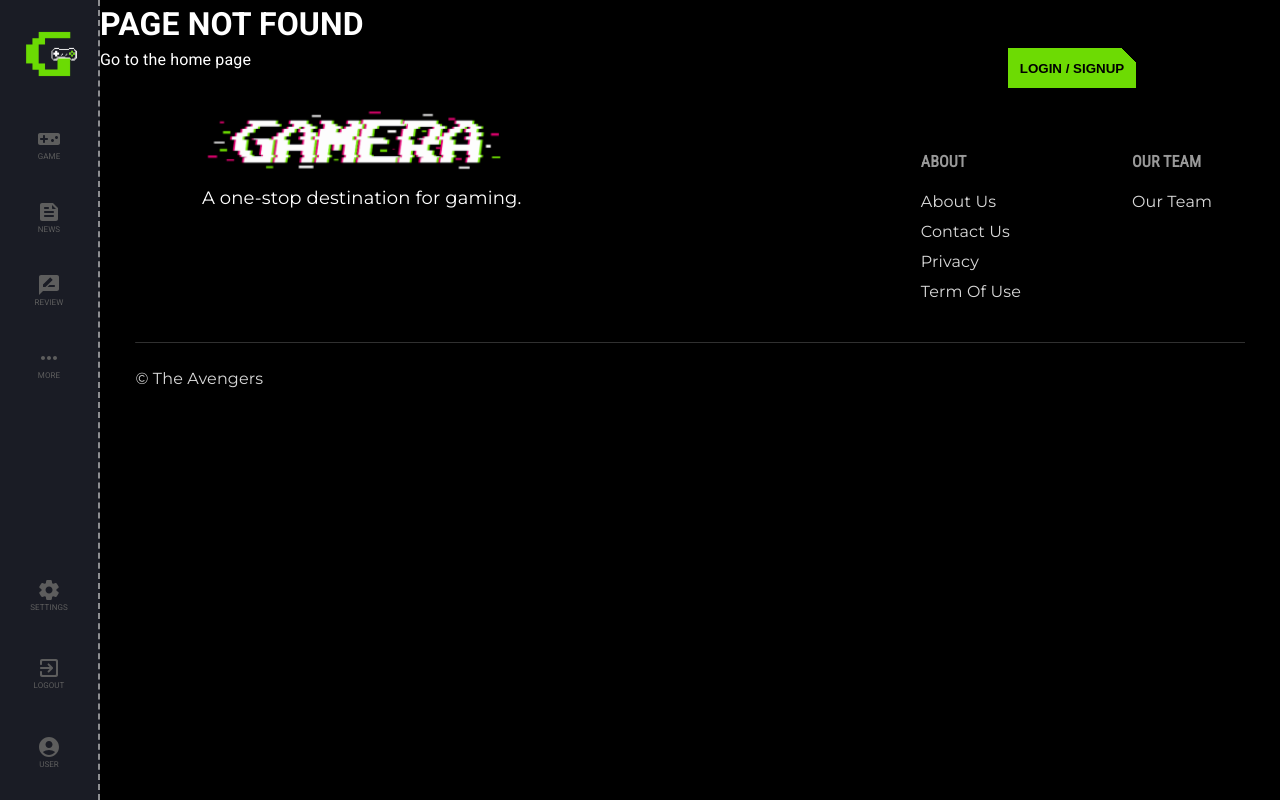
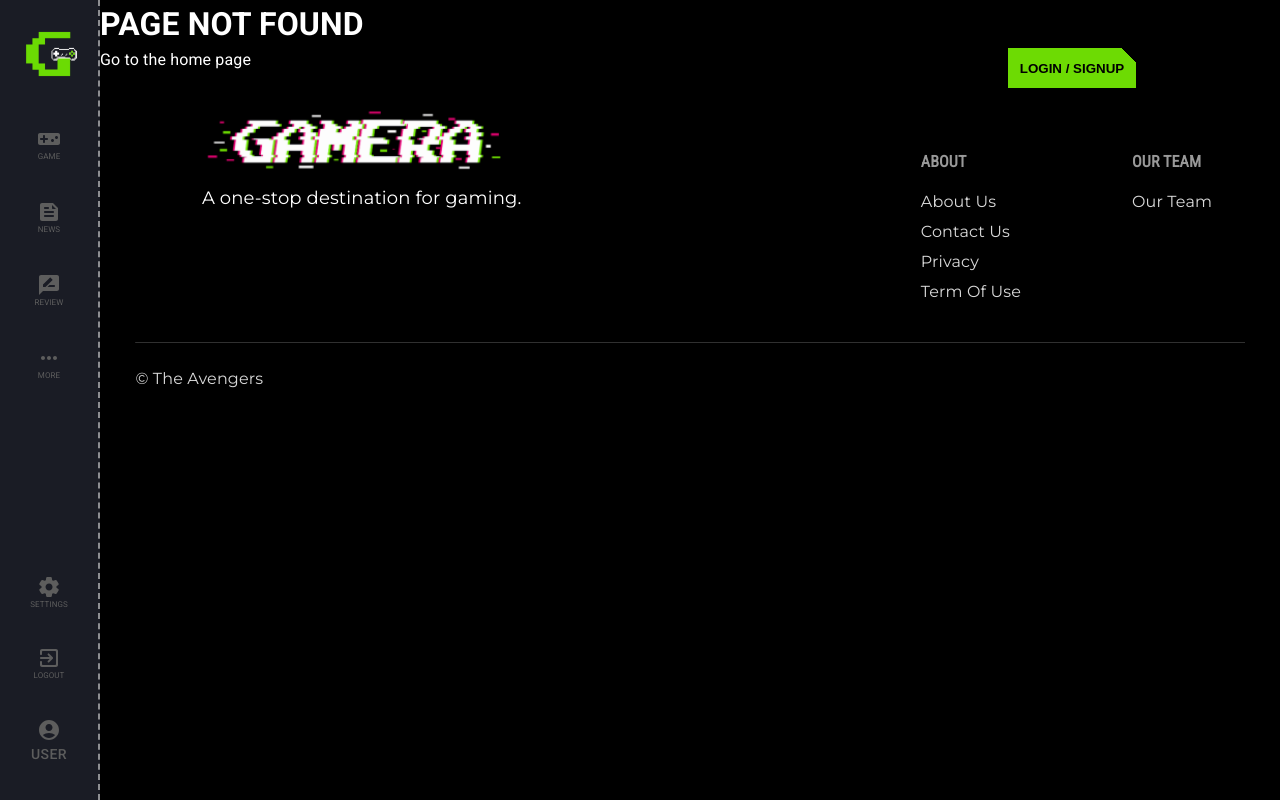
Before and after one commit to The-Avengers-Gamera/gamera-fe, a React (Create React App) app: page /news/news/1 in a window 1280 px wide. Built offline with nearby package versions, Linux system fonts and the light colour scheme; no server answers.

Commit message:
GF 176 add menu in USER button for editor (#36)

```diff
--- a/src/components/NavBar/NavBar.tsx
+++ b/src/components/NavBar/NavBar.tsx
@@ -1,4 +1,4 @@
-import { Box, Drawer, List, ListItem, Button, Typography } from '@mui/material';
+import { Box, Drawer, List, ListItem, Button, Typography, Menu, MenuItem } from '@mui/material';
 import React from 'react';
 import { Link } from 'react-router-dom';
 import VideogameAssetRoundedIcon from '@mui/icons-material/VideogameAssetRounded';
@@ -12,6 +12,18 @@ import theme from '@/styles/theme';
 import style from './index.module.css';
 import logo from './assets/logo.png';
 
+const NavBar = () => {
+  const [anchorEl, setAnchorEl] = React.useState<null | HTMLElement>(null);
+  const open = Boolean(anchorEl);
+  const handleClick = (event: React.MouseEvent<HTMLElement>) => {
+    setAnchorEl(event.currentTarget);
+  };
+  const handleClose = () => {
+    setAnchorEl(null);
+  };
+  const isLoggedIn = true;
+  const isEditor = true;
+
   const generalLinks = [
     { route: '/games', title: 'GAME', icon: <VideogameAssetRoundedIcon /> },
     { route: '/news', title: 'NEWS', icon: <FeedRoundedIcon /> },
@@ -21,9 +33,9 @@ const generalLinks = [
   const conditionalLinks = [
     { route: '/settings', title: 'SETTINGS', icon: <SettingsRoundedIcon /> },
     { route: '/#', title: 'LOGOUT', icon: <ExitToAppRoundedIcon /> },
-  { route: '/account', title: 'USER', icon: <AccountCircleRoundedIcon /> },
   ];
-const NavBar = () => (
+
+  return (
     <Drawer
       sx={{
         width: 100,
@@ -78,6 +90,7 @@ const NavBar = () => (
             </ListItem>
           ))}
         </Box>
+        {isLoggedIn && (
           <Box className={style.navBarBottomGroup}>
             {conditionalLinks.map(({ route, title, icon }) => (
               <ListItem
@@ -94,14 +107,86 @@ const NavBar = () => (
                   >
                     {icon}
 
-                <Typography sx={{ fontSize: '0.5rem', textAlign: 'center' }}>{title}</Typography>
+                    <Typography sx={{ fontSize: '0.5rem', textAlign: 'center' }}>
+                      {title}
+                    </Typography>
                   </Button>
                 </Link>
               </ListItem>
             ))}
+            <ListItem
+              sx={{ pb: '0.5rem' }}
+              disablePadding
+            >
+              <Link
+                className={style.navItemContainer}
+                to="/"
+              >
+                <Button
+                  className={style.navBtn}
+                  sx={{ color: 'inherit' }}
+                  aria-controls="editor-user-menu"
+                  aria-haspopup="true"
+                  aria-expanded={open ? 'true' : undefined}
+                  onClick={handleClick}
+                >
+                  <AccountCircleRoundedIcon />
+                  USER
+                </Button>
+                <Menu
+                  id="editor-user-menu"
+                  className={style.menu}
+                  anchorEl={anchorEl}
+                  open={open}
+                  onClose={handleClose}
+                  anchorOrigin={{
+                    vertical: 'top',
+                    horizontal: 'right',
+                  }}
+                  transformOrigin={{
+                    vertical: 'top',
+                    horizontal: 'left',
+                  }}
+                  PaperProps={{
+                    style: {
+                      backgroundColor: '#13141f',
+                    },
+                  }}
+                >
+                  <MenuItem
+                    className={style.menuItem}
+                    onClick={handleClose}
+                  >
+                    MY PROFILE
+                  </MenuItem>
+                  <MenuItem
+                    className={style.menuItem}
+                    onClick={handleClose}
+                  >
+                    LIKES
+                  </MenuItem>
+                  <MenuItem
+                    className={style.menuItem}
+                    onClick={handleClose}
+                  >
+                    COMMENTS
+                  </MenuItem>
+                  {isEditor && (
+                    <MenuItem
+                      className={style.menuItem}
+                      onClick={handleClose}
+                    >
+                      MY POSTS
+                    </MenuItem>
+                  )}
+                </Menu>
+              </Link>
+            </ListItem>
           </Box>
+        )}
       </List>
     </Drawer>
   );
+};
 
 export default NavBar;
--- a/src/components/NavBar/index.module.css
+++ b/src/components/NavBar/index.module.css
@@ -34,3 +34,7 @@
   justify-content: center;
   align-items: center;
 }
+
+.menuItem {
+  color: #5d5d5d;
+}
```
Lines whose indentation alone changed are shown as unchanged.
